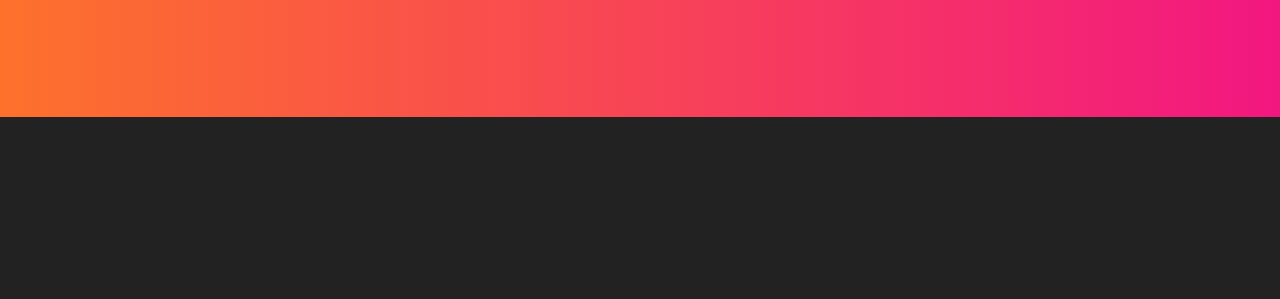
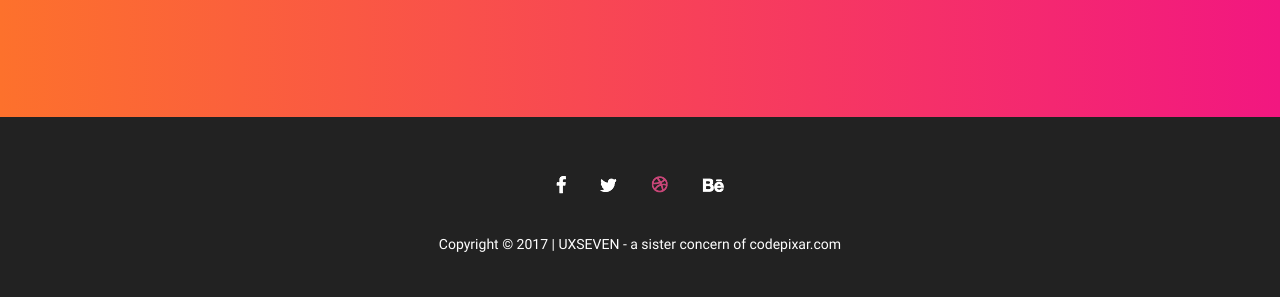
Before and after one commit to cognitive-cake/landing-giant-app, a website: page pug/index.pug in a window 1280 px wide. Shown: the part 4212-4511 px from the top of the page. Drawn offline with nearby package versions, Linux system fonts and the light colour scheme; files that its build step writes are made by us from their sources; files whose address does not match are found by name.

Commit message:
complete footer

```diff
--- a/pug/parts/footer.pug
+++ b/pug/parts/footer.pug
@@ -1 +1,18 @@
 footer.footer
+  .container
+    .row.justify-content-center.footer__links-wrapper
+      ul.list-inline
+        li.footer__links.list-inline-item
+          a(href='#')
+            img(src='./img/icons/icon-fb.png', alt='Facebook logo')
+        li.footer__links.list-inline-item
+          a(href='#')
+            img(src='./img/icons/icon-twitter.png', alt='Twitter logo')
+        li.footer__links.list-inline-item
+          a(href='#')
+            img(src='./img/icons/icon-ball.png', alt='Ball logo')
+        li.footer__links.list-inline-item
+          a(href='#')
+            img(src='./img/icons/icon-be.png', alt='Behance logo')
+    .row.justify-content-center
+      p.footer__copyright Copyright © 2017  |  UXSEVEN - a sister concern of codepixar.com
--- a/sass/blocks/footer.scss
+++ b/sass/blocks/footer.scss
@@ -1,4 +1,20 @@
 .footer {
-  min-height: 182px;
+  min-height: 180px;
+  padding-top: 55px;
   background-color: $color-dark;
+
+  &__links-wrapper {
+    margin-bottom: 20px;
+  }
+
+  &__links:not(:last-child) {
+    margin-right: 30px;
+  }
+
+  &__copyright {
+    color: #fff;
+    font-size: 14px;
+    font-weight: 300;
+    line-height: 24px;
+  }
 }
```
Also changed, not shown: css/style.css, css/style.min.css, img/icons/icon-android.png, index.html, layout.html.
